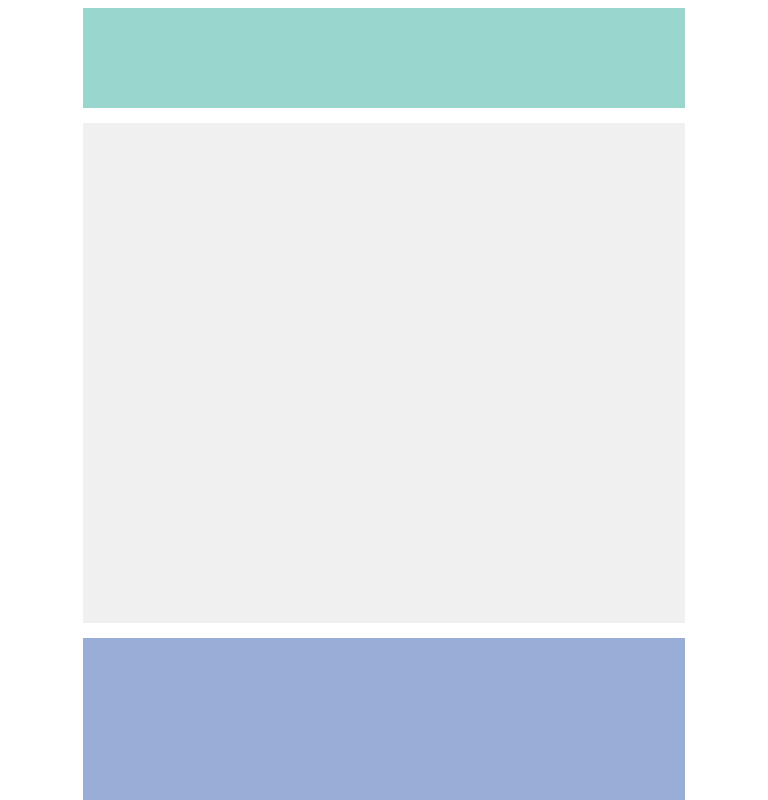
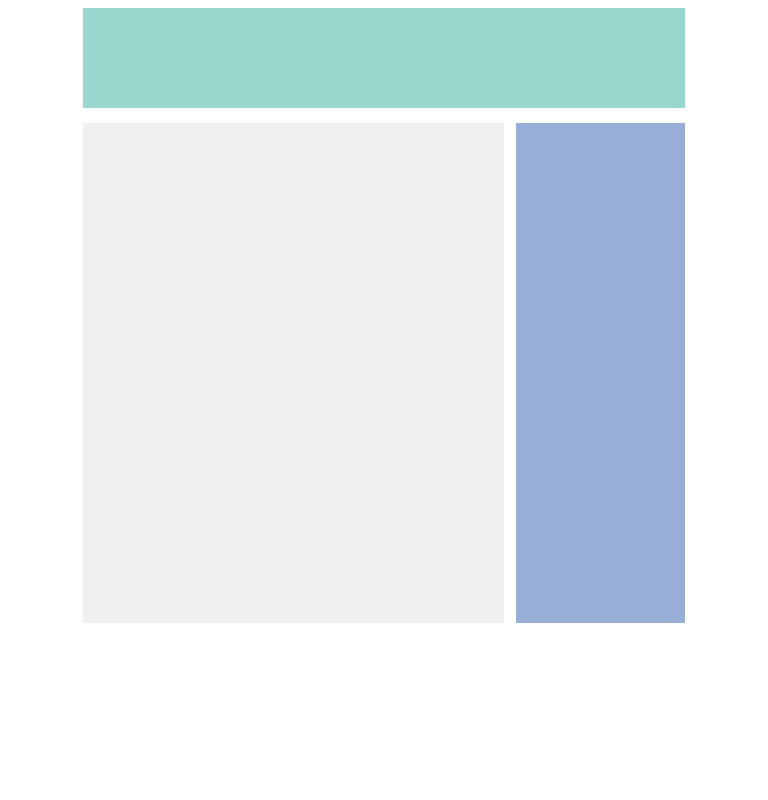
Before and after one commit to mohCoder/mobile-first, a plain HTML site: page index.html in a window 768 px wide. Shown: the top 800 px of the page. Drawn offline with Linux system fonts and the light colour scheme.

Commit message:
Changing the css file in order to follow the Mobile-first approach

```diff
--- a/css/style.css
+++ b/css/style.css
@@ -8,24 +8,24 @@ header{
 	height: 100px;
 }
 section{
-	width: 70%;
+	width: 100%;
 	height: 500px;
 	float: left;
 	background: #f0f0f0;
 	margin-top: 15px;
 }
 aside{
-	width: 28%;
+	width: 100%;
 	height: 500px;
 	float: right;
 	background: #98aed6;
 	margin-top: 15px;
 }
-@media (max-width: 768px){
+@media (min-width: 768px){
 	section {
-		width: 100%;
+		width: 70%;
 	}
 	aside {
-		width: 100%;
+		width: 28%;
 	}
 }
```
